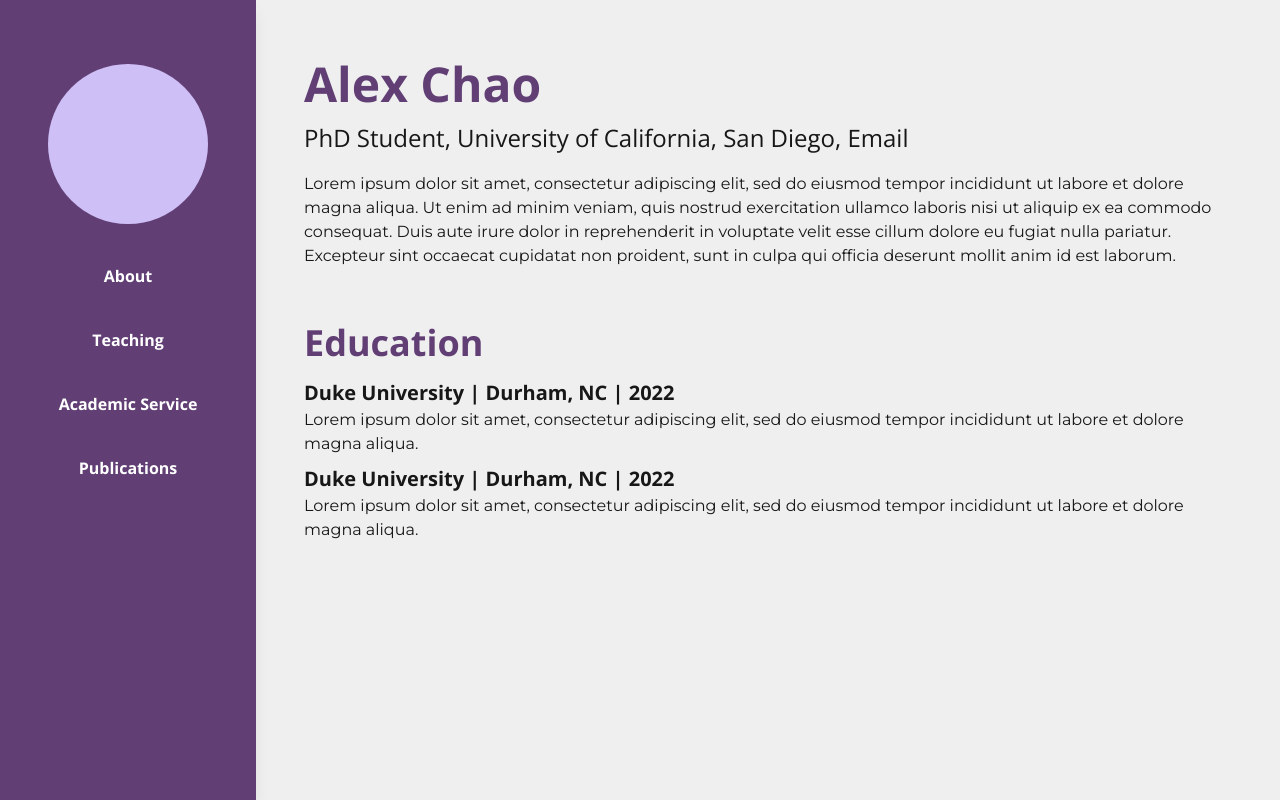
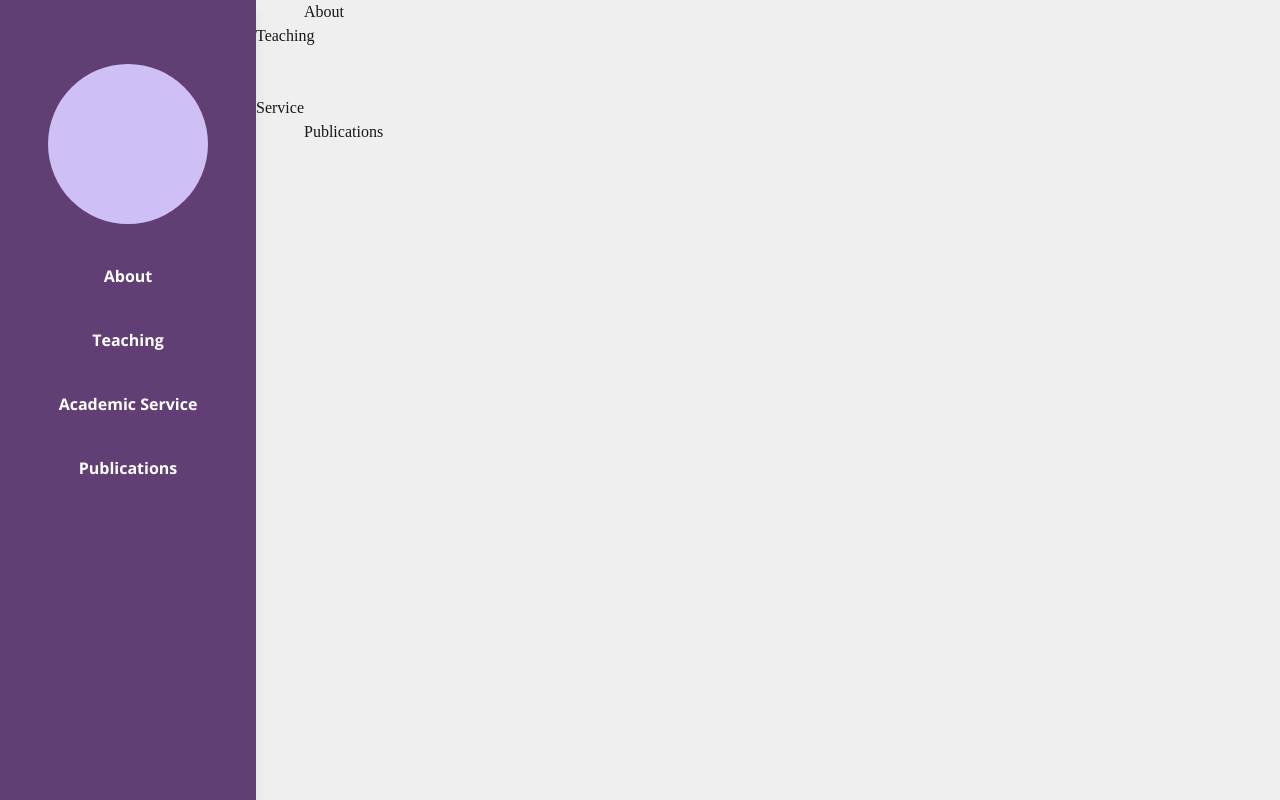
Before and after one commit to ninchkn78/jessica, a Next.js app: page / in a window 1280 px wide. Built offline with nearby package versions, Linux system fonts and the light colour scheme.

Commit message:
try this

```diff
--- a/src/pages/index.tsx
+++ b/src/pages/index.tsx
@@ -2,10 +2,10 @@
 import { Element } from "react-scroll";
 
 import NavBar from "@/components/NavBar";
-import About from "@/components/sections/About";
-import Teaching from "@/components/sections/Teaching";
-import Service from "@/components/sections/Service";
-import Publications from "@/components/sections/Publications";
+// import About from "@/components/sections/About";
+// import Teaching from "@/components/sections/Teaching";
+// import Service from "@/components/sections/Service";
+// import Publications from "@/components/sections/Publications";
 
 export default function Home() {
   return (
@@ -17,28 +17,32 @@ export default function Home() {
           id="about"
           className="min-h-fit flex flex-col px-12 snap-start snap-always"
         >
-          <About />
+          About
+          {/* <About /> */}
         </Element>
         <Element
           name="teaching"
           id="teaching"
           className="min-h-fit flex flex-col snap-start snap-always"
         >
-          <Teaching />
+          Teaching
+          {/* <Teaching /> */}
         </Element>
         <Element
           name="service"
           id="service"
           className="flex flex-col pt-12 snap-start snap-always"
         >
-          <Service />
+          Service
+          {/* <Service /> */}
         </Element>
         <Element
           name="publications"
           id="publications"
           className="min-h-fit flex flex-col px-12 snap-start snap-always"
         >
-          <Publications />
+          Publications
+          {/* <Publications /> */}
         </Element>
       </div>
     </div>
```
